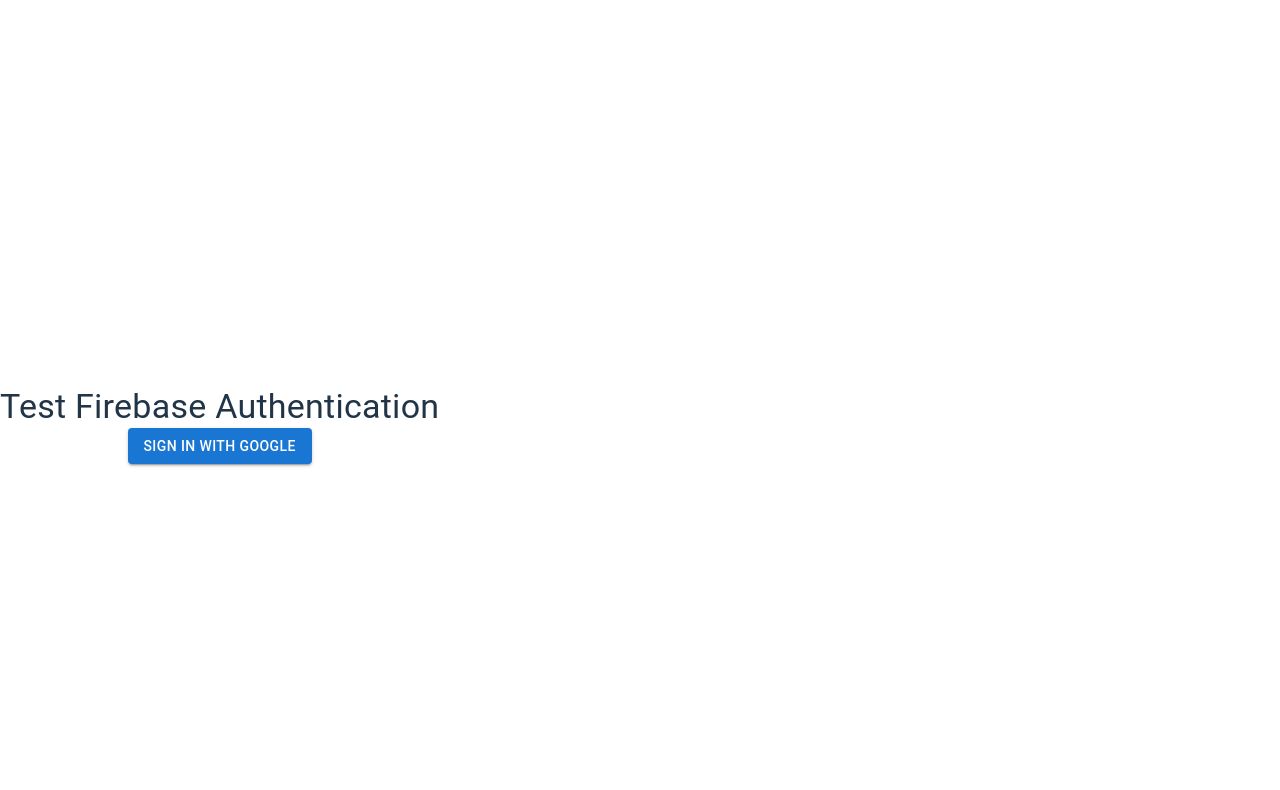
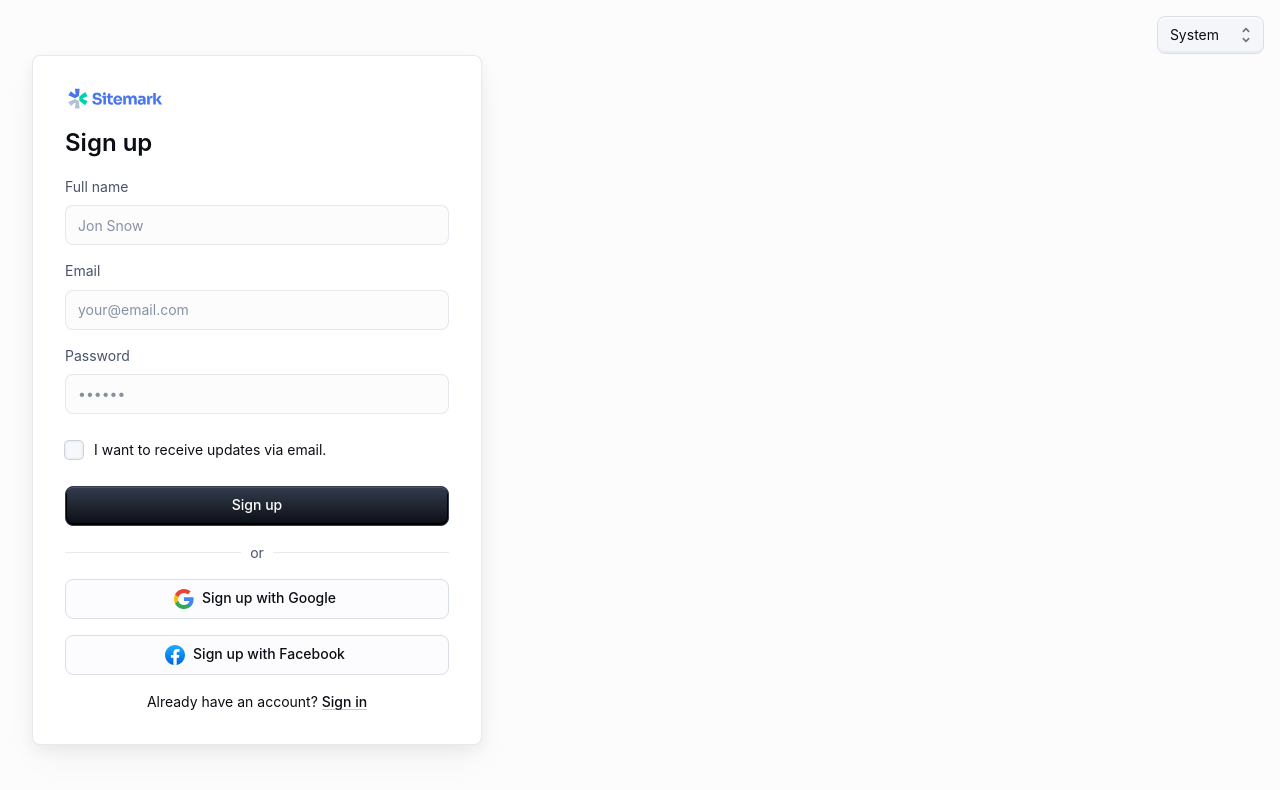
Before and after one commit to PovilasU/tillforty, a React (Vite) app in the folder my-material-ui-app/: page / in a window 1280 px wide. Shown: the top 790 px of the page. Built offline with nearby package versions, Linux system fonts and the light colour scheme; no server answers.

Commit message:
working with signg up template

```diff
--- a/my-material-ui-app/src/App.tsx
+++ b/my-material-ui-app/src/App.tsx
@@ -1,25 +1,25 @@
-// import React from "react";
-// import Dashboard from "./dashboard/Dashboard.tsx"; // ✅ Import Dashboard component
-// import SingIn from "./sign-in/SignIn.tsx"; // ✅ Import SignIn component
-// import SingUp from "./sign-up/SignUp.tsx"; // ✅ Import SignIn component
+import React from "react";
+import Dashboard from "./dashboard/Dashboard.tsx"; // ✅ Import Dashboard component
+import SingIn from "./sign-in/SignIn.tsx"; // ✅ Import SignIn component
+import SingUp from "./sign-up/SignUp.tsx"; // ✅ Import SignIn component
+
+const App: React.FC = () => {
+  return <SingUp />;
+  //return <SingIn />;
+  //return <Dashboard />;
+};
+
+export default App;
+
+// import * as React from "react";
+// import TestFirebaseAuth from "./sign-up/TestFirebaseAuth.tsx";
 
 // const App: React.FC = () => {
-//   return <SingUp />;
-//   //return <SingIn />;
-//   //return <Dashboard />;
+//   return (
+//     <div>
+//       <TestFirebaseAuth />
+//     </div>
+//   );
 // };
 
 // export default App;
-
-import * as React from "react";
-import TestFirebaseAuth from "./sign-up/TestFirebaseAuth.tsx";
-
-const App: React.FC = () => {
-  return (
-    <div>
-      <TestFirebaseAuth />
-    </div>
-  );
-};
-
-export default App;
```
